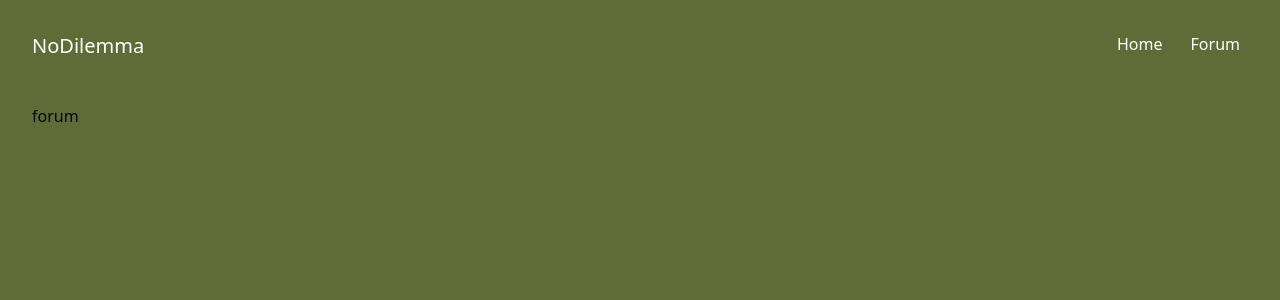
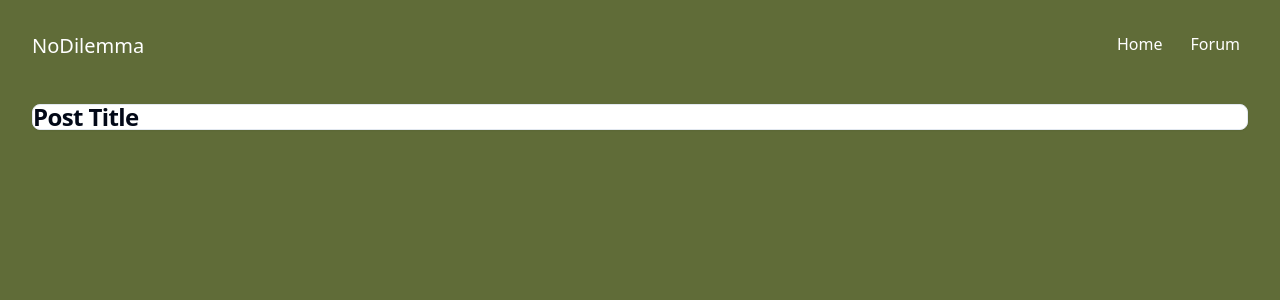
Before and after one commit to charlilize/no-dilemma, a React (Vite) app: page /postDetails/1 in a window 1280 px wide. Shown: the top 300 px of the page. Built offline with nearby package versions, Linux system fonts and the light colour scheme.

Commit message:
outline for post details

```diff
--- a/package.json
+++ b/package.json
@@ -10,6 +10,11 @@
     "preview": "vite preview"
   },
   "dependencies": {
+    "@fortawesome/fontawesome-svg-core": "^6.5.2",
+    "@fortawesome/free-brands-svg-icons": "^6.5.2",
+    "@fortawesome/free-regular-svg-icons": "^6.5.2",
+    "@fortawesome/free-solid-svg-icons": "^6.5.2",
+    "@fortawesome/react-fontawesome": "^0.2.0",
     "@radix-ui/react-slot": "^1.0.2",
     "@supabase/supabase-js": "^2.42.5",
     "class-variance-authority": "^0.7.0",
--- /dev/null
+++ b/src/components/ui/card.jsx
@@ -0,0 +1,50 @@
+import * as React from "react"
+
+import { cn } from "@/lib/utils"
+
+const Card = React.forwardRef(({ className, ...props }, ref) => (
+  <div
+    ref={ref}
+    className={cn("rounded-lg border bg-card text-card-foreground shadow-sm", className)}
+    {...props} />
+))
+Card.displayName = "Card"
+
+const CardHeader = React.forwardRef(({ className, ...props }, ref) => (
+  <div
+    ref={ref}
+    className={cn("flex flex-col space-y-1.5 p-6", className)}
+    {...props} />
+))
+CardHeader.displayName = "CardHeader"
+
+const CardTitle = React.forwardRef(({ className, ...props }, ref) => (
+  <h3
+    ref={ref}
+    className={cn("text-2xl font-semibold leading-none tracking-tight", className)}
+    {...props} />
+))
+CardTitle.displayName = "CardTitle"
+
+const CardDescription = React.forwardRef(({ className, ...props }, ref) => (
+  <p
+    ref={ref}
+    className={cn("text-sm text-muted-foreground", className)}
+    {...props} />
+))
+CardDescription.displayName = "CardDescription"
+
+const CardContent = React.forwardRef(({ className, ...props }, ref) => (
+  <div ref={ref} className={cn("p-6 pt-0", className)} {...props} />
+))
+CardContent.displayName = "CardContent"
+
+const CardFooter = React.forwardRef(({ className, ...props }, ref) => (
+  <div
+    ref={ref}
+    className={cn("flex items-center p-6 pt-0", className)}
+    {...props} />
+))
+CardFooter.displayName = "CardFooter"
+
+export { Card, CardHeader, CardFooter, CardTitle, CardDescription, CardContent }
--- a/src/components/ui/input.jsx
+++ b/src/components/ui/input.jsx
@@ -1,19 +1,26 @@
-import * as React from "react"
-
-import { cn } from "@/lib/utils"
+import * as React from "react";
+import { cn } from "@/lib/utils";
+import { FontAwesomeIcon } from '@fortawesome/react-fontawesome';
+import { faMagnifyingGlass } from '@fortawesome/free-solid-svg-icons';
 
 const Input = React.forwardRef(({ className, type, ...props }, ref) => {
   return (
-    (<input
-      type={type}
-      className={cn(
-        "flex h-10 w-full rounded-md border border-input bg-background px-3 py-2 text-sm ring-offset-background file:border-0 file:bg-transparent file:text-sm file:font-medium placeholder:text-muted-foreground focus-visible:outline-none focus-visible:ring-2 focus-visible:ring-ring focus-visible:ring-offset-2 disabled:cursor-not-allowed disabled:opacity-50",
-        className
-      )}
-      ref={ref}
-      {...props} />)
+    <div className="relative flex items-center w-full">
+      <div className="absolute inset-y-0 left-0 pl-3 flex items-center pointer-events-none">
+        <FontAwesomeIcon icon={faMagnifyingGlass} className="text-gray-500 translate-y-3" />
+      </div>
+      <input
+        type={type}
+        className={cn(
+          "flex h-10 rounded-md border border-input bg-background px-3 py-2 pl-10 text-lg ring-offset-background file:border-0 file:bg-transparent file:text-sm file:font-medium placeholder:text-muted-foreground focus-visible:outline-none focus-visible:ring-2 focus-visible:ring-ring focus-visible:ring-offset-2 disabled:cursor-not-allowed disabled:opacity-50",
+          className
+        )}
+        ref={ref}
+        {...props}
+      />
+    </div>
   );
-})
-Input.displayName = "Input"
+});
 
-export { Input }
+Input.displayName = "Input";
+export { Input };
--- a/src/routes/Forum.jsx
+++ b/src/routes/Forum.jsx
@@ -1,12 +1,14 @@
 import React from "react"
+import { Link } from "react-router-dom";
 import { Input } from "@/components/ui/input"
 import Post from "../site-components/Post"
 
-const Forum = () => {
+const Forum = ({ postid }) => {
   return (
+    <Link to={`/postDetails/${postid}`}>
       <div className="w-full h-screen bg-gray-200 rounded-3xl">
         <div className="flex my-9 ml-20">
-        <Input placeholder="Search for a topic or a question" className="w-9/12 text-lg mt-6"/>
+          <Input placeholder=" Search for a topic or a question" className="w-9/12 text-lg mt-6"/>
         </div>
         <div className="flex flex-wrap justify-evenly">
           <Post/>
@@ -14,6 +16,7 @@
           <Post/>
         </div>
       </div>
+    </Link>
   )
 
 };
--- a/src/site-components/PostDetails.jsx
+++ b/src/site-components/PostDetails.jsx
@@ -1,10 +1,16 @@
 import React from "react"
+import { useParams } from 'react-router-dom';
+import { Card, CardTitle } from "@/components/ui/card"
+import { supabase } from "../client";
 
-const PostDetails = () => {
+const PostDetails = ({data}) => {
+  const {postid} = useParams;
+
   return (
-    <h1>forum</h1>
+    <Card>
+      <CardTitle>Post Title</CardTitle>
+    </Card>
   )
-
 };
 
 export default PostDetails;
```
Also changed, not shown: 2 other files (tests, documents, lock files or other folders). Lines whose indentation alone changed are shown as unchanged.
